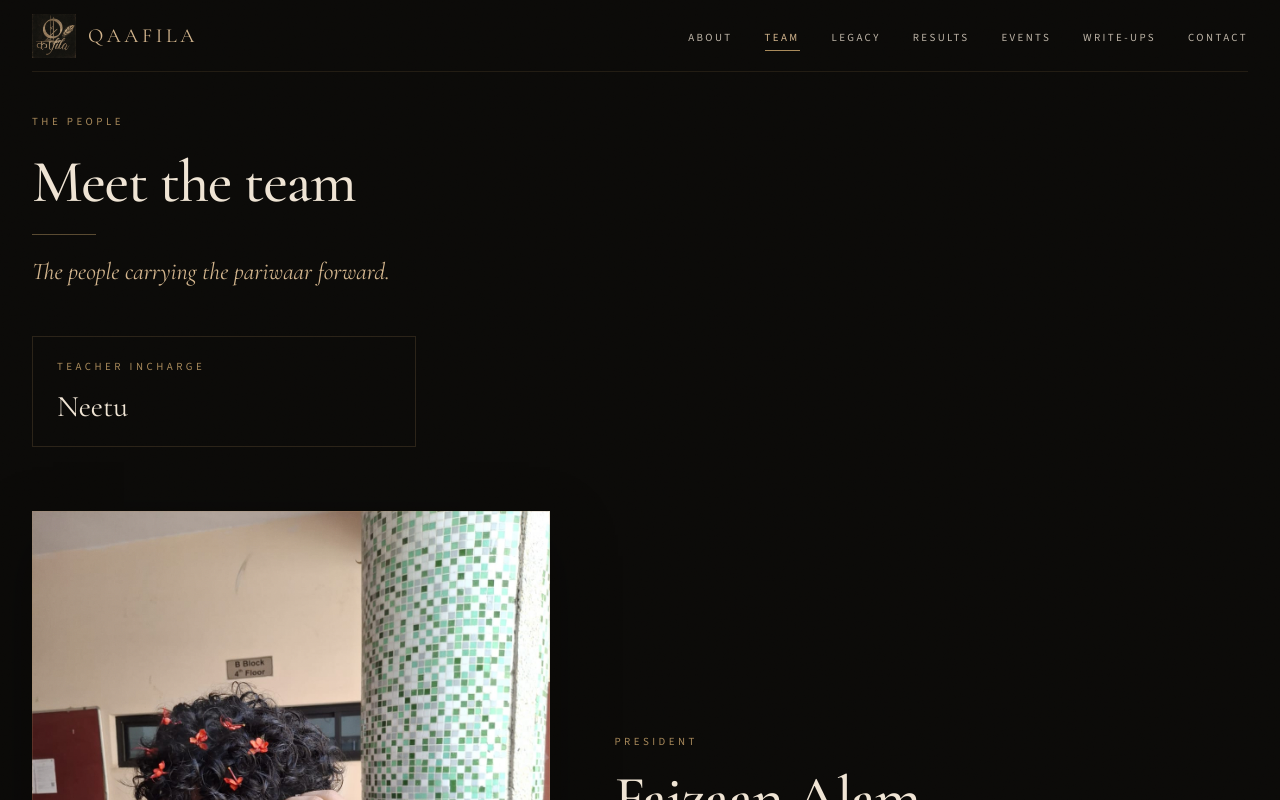
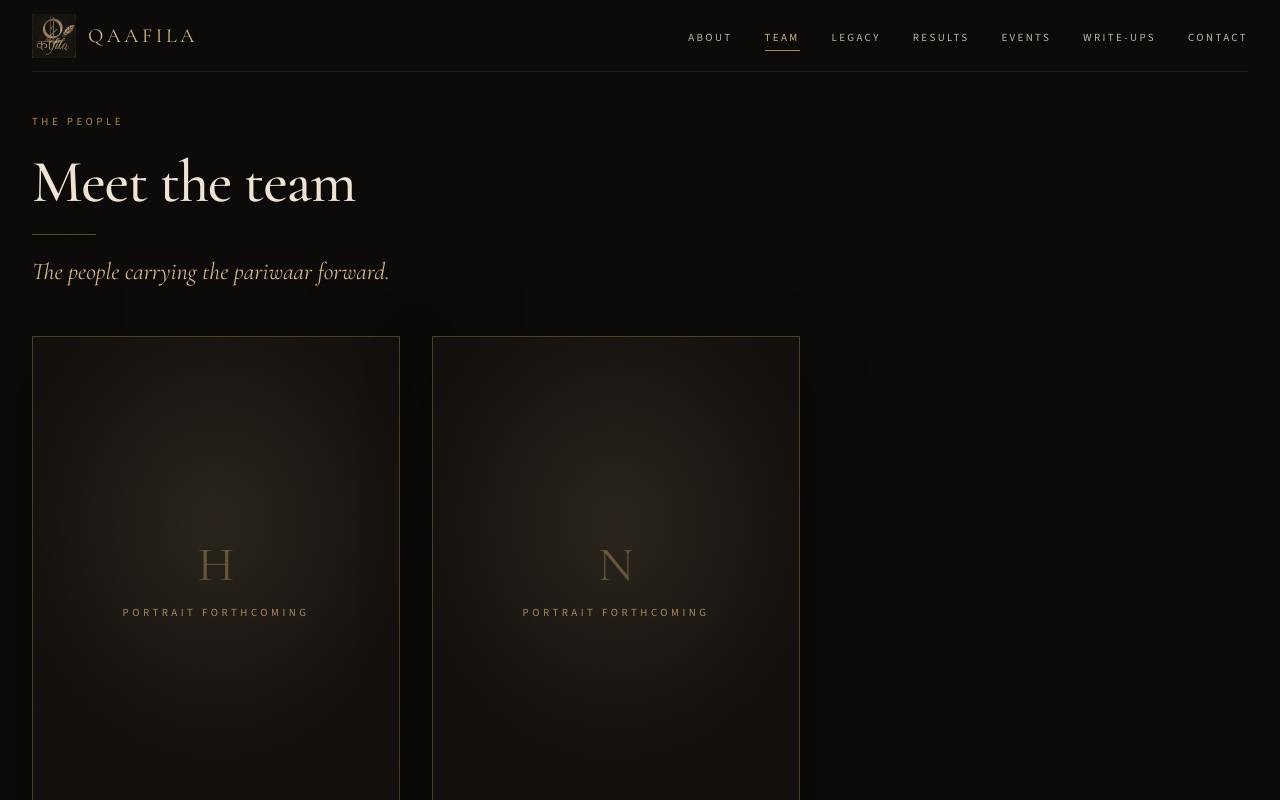
Before and after one commit to Faizaan-Alam/qaafila_bvp, a React (Vite) app: page /execom in a window 1280 px wide. Shown: the top 800 px of the page. Built offline with nearby package versions, Linux system fonts and the light colour scheme.

Commit message:
Add HOD and Neetu portrait slots on Team.

```diff
--- a/src/components/members/TeacherIncharge.jsx
+++ b/src/components/members/TeacherIncharge.jsx
@@ -1,12 +1,31 @@
 import Reveal from "../ui/Reveal";
+import PortraitFrame from "./PortraitFrame";
+import { displayName } from "../../utils/format";
 
-export default function TeacherIncharge({ member }) {
+function FacultyCard({ member }) {
   return (
-    <Reveal className="max-w-sm border border-gold/20 px-6 py-5">
-      <p className="kicker">Teacher Incharge</p>
-      <p className="mt-3 font-display text-2xl md:text-3xl text-cream leading-tight">
-        {member.name}
-      </p>
-    </Reveal>
+    <article className="group">
+      <PortraitFrame
+        name={member.name}
+        position={member.position}
+        image={member.image}
+      />
+      <p className="kicker mt-4">{member.position}</p>
+      <h3 className="mt-2 font-display text-2xl md:text-3xl text-cream leading-tight">
+        {displayName(member.name)}
+      </h3>
+    </article>
   );
 }
+
+export default function TeacherIncharge({ members }) {
+  return (
+    <div className="grid sm:grid-cols-2 gap-8 max-w-3xl">
+      {members.map((member, index) => (
+        <Reveal key={member.id} delay={index * 0.05}>
+          <FacultyCard member={member} />
+        </Reveal>
+      ))}
+    </div>
+  );
+}
--- a/src/data/members.js
+++ b/src/data/members.js
@@ -36,6 +36,7 @@ function seat(id, name, position, department = "", image = "") {
  * Portraits live in src/assets/images/members/.
  * Source drops: core/, heads/, hall of fame/ at the repo root.
  */
+export const hod = seat("hod", "", "HOD");
 export const teacherIncharge = seat(
   "teacher-incharge",
   "Neetu",
--- a/src/pages/Execom.jsx
+++ b/src/pages/Execom.jsx
@@ -9,6 +9,7 @@ import {
   generalSecretaries,
   headTeams,
   ishaBhatti,
+  hod,
   president,
   teacherIncharge,
   vicePresidents,
@@ -29,7 +30,7 @@ export default function Execom() {
         />
 
         <div className="mt-12">
-          <TeacherIncharge member={teacherIncharge} />
+          <TeacherIncharge members={[hod, teacherIncharge]} />
         </div>
 
         <div className="mt-16">
--- a/src/pages/Home.jsx
+++ b/src/pages/Home.jsx
@@ -16,6 +16,7 @@ import {
   president,
   ishaBhatti,
   namedCoreCommittee,
+  hod,
   teacherIncharge,
 } from "../data/members";
 import { legacy } from "../data/legacy";
@@ -57,7 +58,7 @@ export default function Home() {
             roman="II"
           />
           <div className="mt-12">
-            <TeacherIncharge member={teacherIncharge} />
+            <TeacherIncharge members={[hod, teacherIncharge]} />
           </div>
           <div className="mt-16">
             <PresidentCard member={president} />
```
